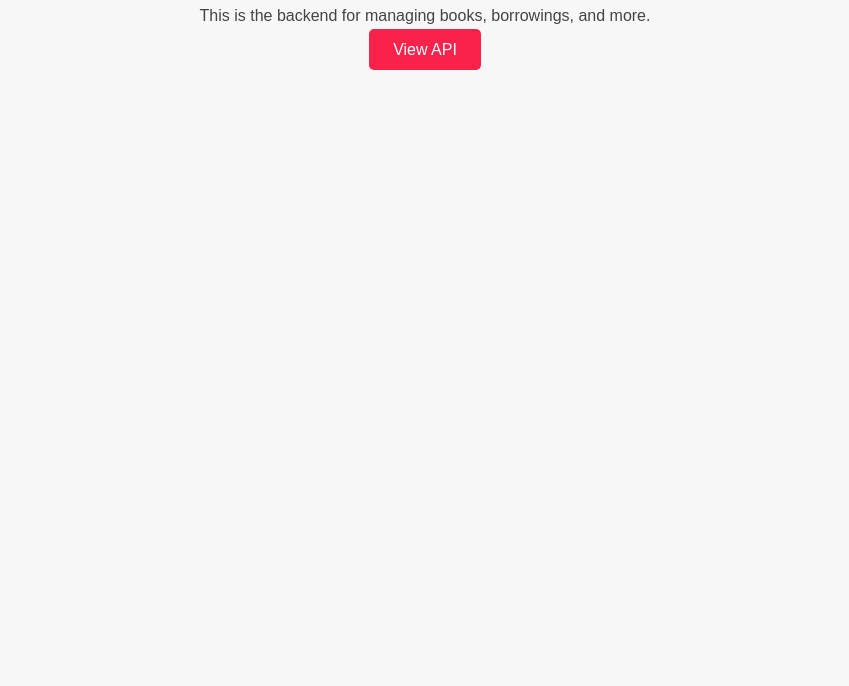
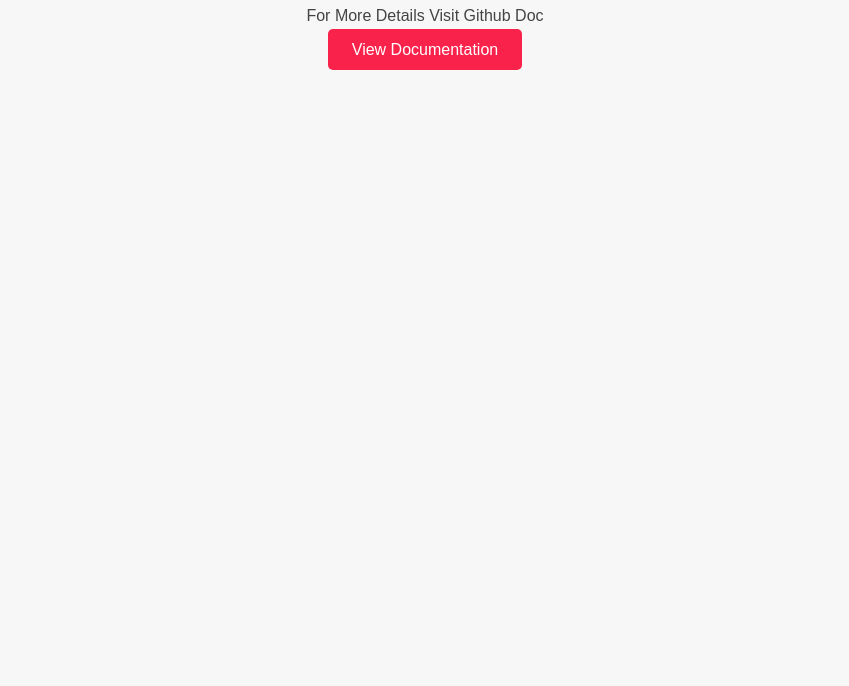
Before and after one commit to Rakib-28169-islam/Next-Level-2, a website: page Assignment-3/public/index.html in a window 1280 px wide. Shown: the part 114-800 px from the top of the page, without its empty margins (215-1064 px from the left). Drawn offline with Linux system fonts and the light colour scheme.

Commit message:
update readme

```diff
--- a/Assignment-3/public/index.html
+++ b/Assignment-3/public/index.html
@@ -35,7 +35,7 @@
     </head>
     <body>
       <h1>📚 Welcome to the Library Management System API</h1>
-      <p>This is the backend for managing books, borrowings, and more.</p>
-      <a class="btn" href="/api/books">View API</a>
+      <p>For More Details Visit Github Doc </p>
+      <a class="btn" href="https://github.com/Rakib-28169-islam/Next-Level-2/tree/main/Assignment-3">View Documentation</a>
     </body>
     </html>
```
Also changed, not shown: Assignment-3/README.md.
